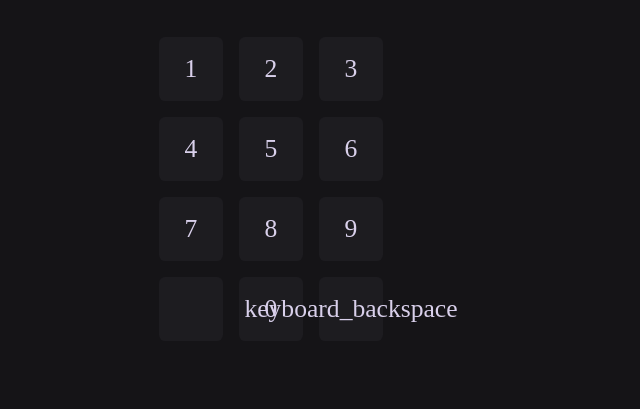
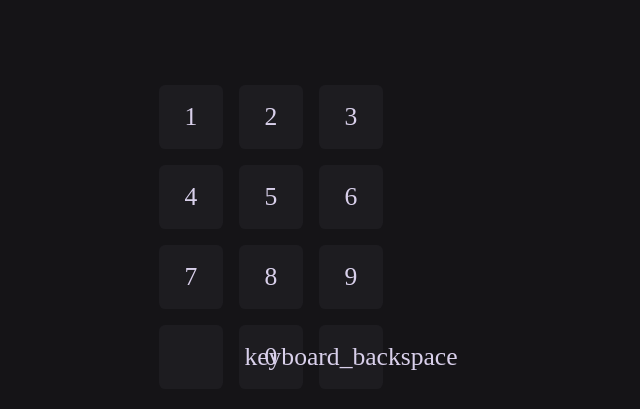
Before and after one commit to Public-Game-Entity/number-test, a React (Create React App) app in the folder client/: page /problem in a window 1280 px wide. Shown: the part 211-620 px from the top of the page, without its empty margins (369-1009 px from the left). Built offline with nearby package versions, Linux system fonts and the light colour scheme; the HTML template or start-up script is replaced by a standard one.

Commit message:
feat: check answer

```diff
--- a/client/src/pages/Problem.tsx
+++ b/client/src/pages/Problem.tsx
@@ -84,14 +84,15 @@ function ProblemPage() {
             ))}
 
             <div css={css({ display: showSolvePanel ? "" : "none" })}>
-                <Solve></Solve>
+                <Solve answer={numbers}></Solve>
             </div>
 
         </div>
     );
 }
 
-function Solve() {
+// { answer } 정답 props와 정답 체크 -> 정답 modal 표시 후 다음 문제
+function Solve({ answer }) {
     const [clickedNumbers, setClickedNumbers] = useState([-1, -1])
     const [value, setValue] = useState('')
 
@@ -107,10 +108,30 @@ function Solve() {
         }
     }
 
+    const isCurrectAnswer = (): boolean => {
+        const answerText = answer.join('')
+        if (answerText == '') {
+            return false
+        }
+
+        if (value == answerText) {
+            return true
+        }
+
+        return false
+    }
+
+    useEffect(() => {
+        const isAnswer = isCurrectAnswer()
+        if (isAnswer) {
+            console.log("f")
+        }
+    }, [value])
+
     return (
         <div>
-            <div css={css({ display: "flex" })}>
-                {value}
+            <div css={css({ display: "flex", textAlign: "center", justifyContent: "center", padding: "2rem" })}>
+                <p css={css({ color: "#D9D0EB" })}>{value}</p>
                 {/* <NumberBlock number={clickedNumbers[0]}></NumberBlock>
                 <NumberBlock number={clickedNumbers[1]}></NumberBlock> */}
 
```
Also changed, not shown: 1 other file (tests, documents, lock files or other folders).
